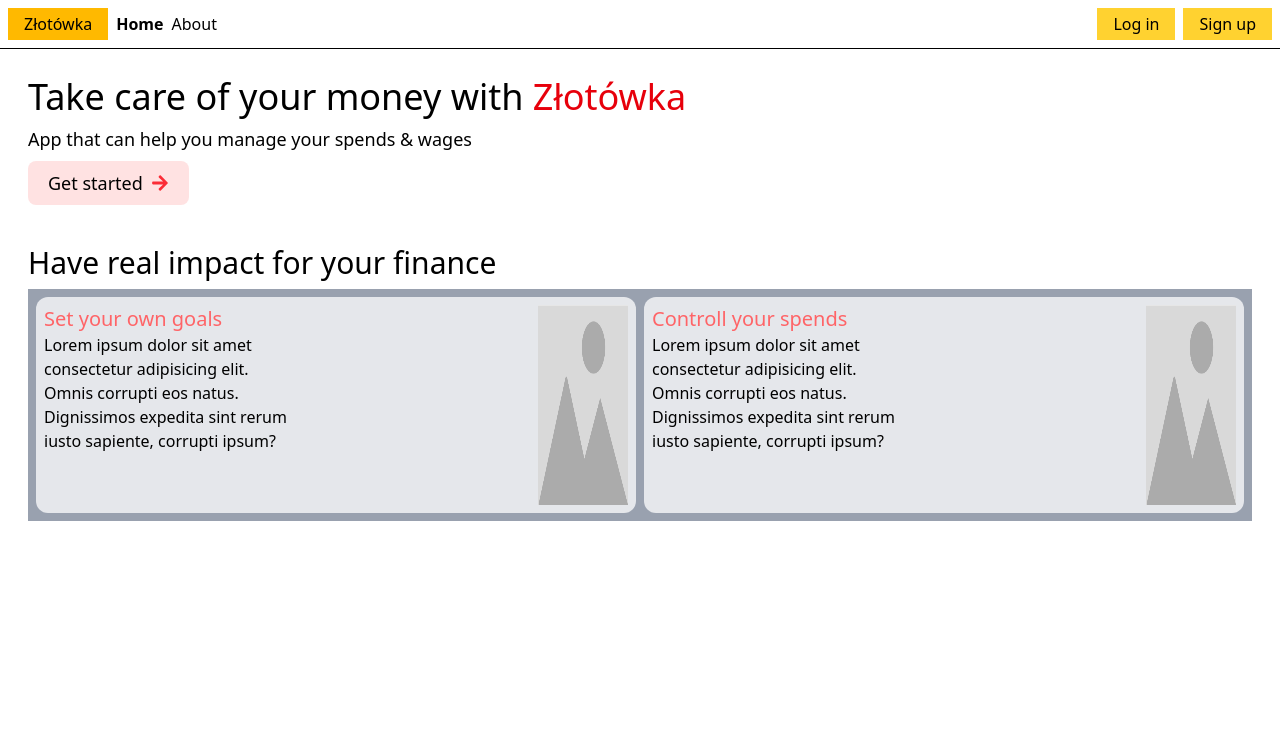
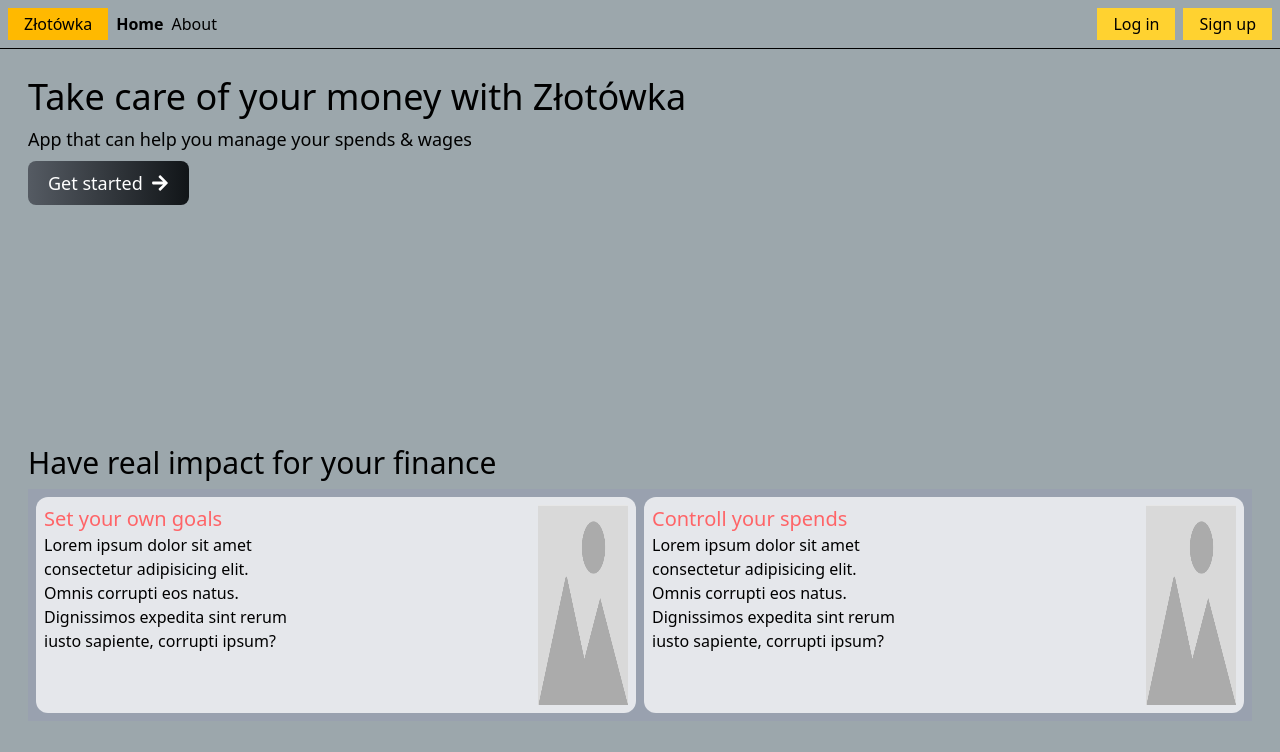
Before and after one commit to mSajewiczz/Zlotowka, a React (Vite) app in the folder frontend/: page / in a window 1280 px wide. Shown: the top 752 px of the page. Built offline with nearby package versions, Linux system fonts and the light colour scheme.

Commit message:
Modified some laytout and logic

```diff
--- a/frontend/index.html
+++ b/frontend/index.html
@@ -1,10 +1,11 @@
 <!doctype html>
-<html lang="en">
+<html lang="en" class="dark">
   <head>
     <meta charset="UTF-8" />
     <link rel="icon" type="image/svg+xml" href="/vite.svg" />
     <meta name="viewport" content="width=device-width, initial-scale=1.0" />
     <title>"Zlotowka" - take care of your money!</title>
+    <link rel="stylesheet" href="/frontend/src/index.css">
   </head>
   <body class="relative">
     <div id="root"></div>
--- a/frontend/src/components/Header/Header.tsx
+++ b/frontend/src/components/Header/Header.tsx
@@ -3,18 +3,18 @@ import { FaArrowRight } from "react-icons/fa";
 
 export default function Header() {
 	return (
-		<div className="flex flex-col gap-2 p-5 items-start">
+		<div className="flex flex-col gap-2 p-5 justify-center items-start mb-50 text-black ">
 			<h1 className="text-4xl">
 				Take care of your money with{" "}
-				<span className="text-red-600">Złotówka</span>
+				<span className="">Złotówka</span>
 			</h1>
 			<p className="text-lg">
 				App that can help you manage your spends & wages
 			</p>
 
 			<Link to="/about" className="[&.active]:font-bold">
-				<button className="flex gap-2 items-center bg-red-100 py-2 px-5 rounded-lg text-lg cursor-pointer">
-					Get started <FaArrowRight className="text-red-500" />
+				<button className="flex gap-2 items-center py-2 px-5 rounded-lg text-lg cursor-pointer gradient">
+					Get started <FaArrowRight className="" />
 				</button>
 			</Link>
 		</div>
--- a/frontend/src/index.css
+++ b/frontend/src/index.css
@@ -1 +1,21 @@
 @import "tailwindcss";
+
+:root {
+	--light-background: #9ca7ac;
+	--white: #fff;
+	--grey: #e3e5e4;
+	--black: #191c22;
+}
+
+body {
+	background-color: var(--light-background);
+}
+
+.gradient {
+    color: var(--white);
+    background: linear-gradient(
+      90deg,
+      rgba(85, 91, 99, 1) 0%,
+      rgba(17, 21, 24, 1) 100%
+    );
+  }
--- a/frontend/src/routes/logIn.tsx
+++ b/frontend/src/routes/logIn.tsx
@@ -24,7 +24,7 @@ function RouteComponent() {
 					</label>
 					<button className="bg-amber-300 cursor-pointer">Log in</button>
 					<Link to="/">
-						<button className="cursor-pointer bg-amber-300" onClick={close}>
+						<button className="w-full cursor-pointer bg-amber-300" onClick={close}>
 							Go back
 						</button>
 					</Link>
--- a/frontend/src/routes/signUp.tsx
+++ b/frontend/src/routes/signUp.tsx
@@ -29,7 +29,7 @@ function RouteComponent() {
 
 					<button className="bg-amber-300 cursor-pointer">Sign up</button>
 					<Link to="/">
-						<button className="cursor-pointer bg-amber-300" onClick={close}>
+						<button className="w-full cursor-pointer bg-amber-300" onClick={close}>
 							Go back
 						</button>
 					</Link>
```
